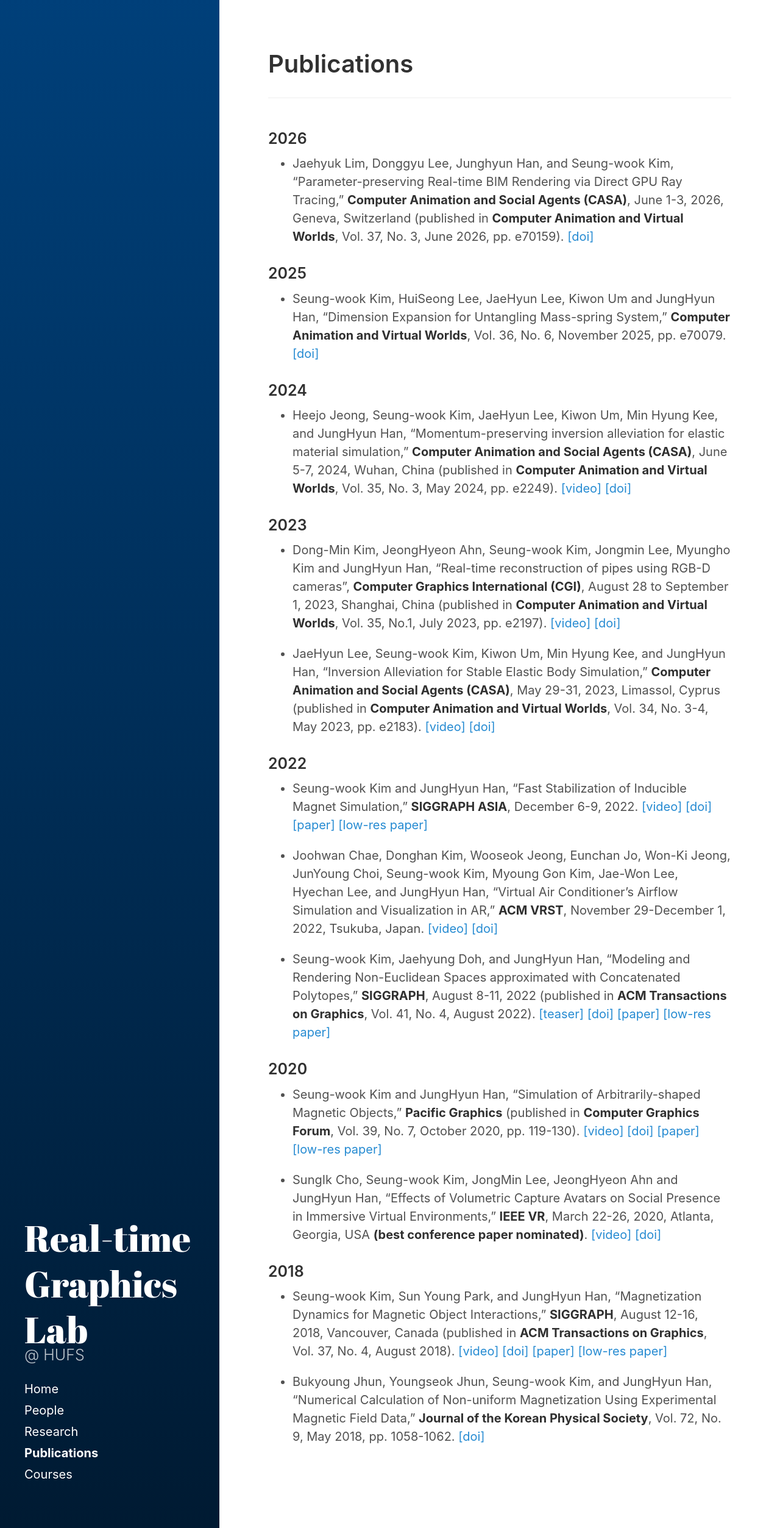
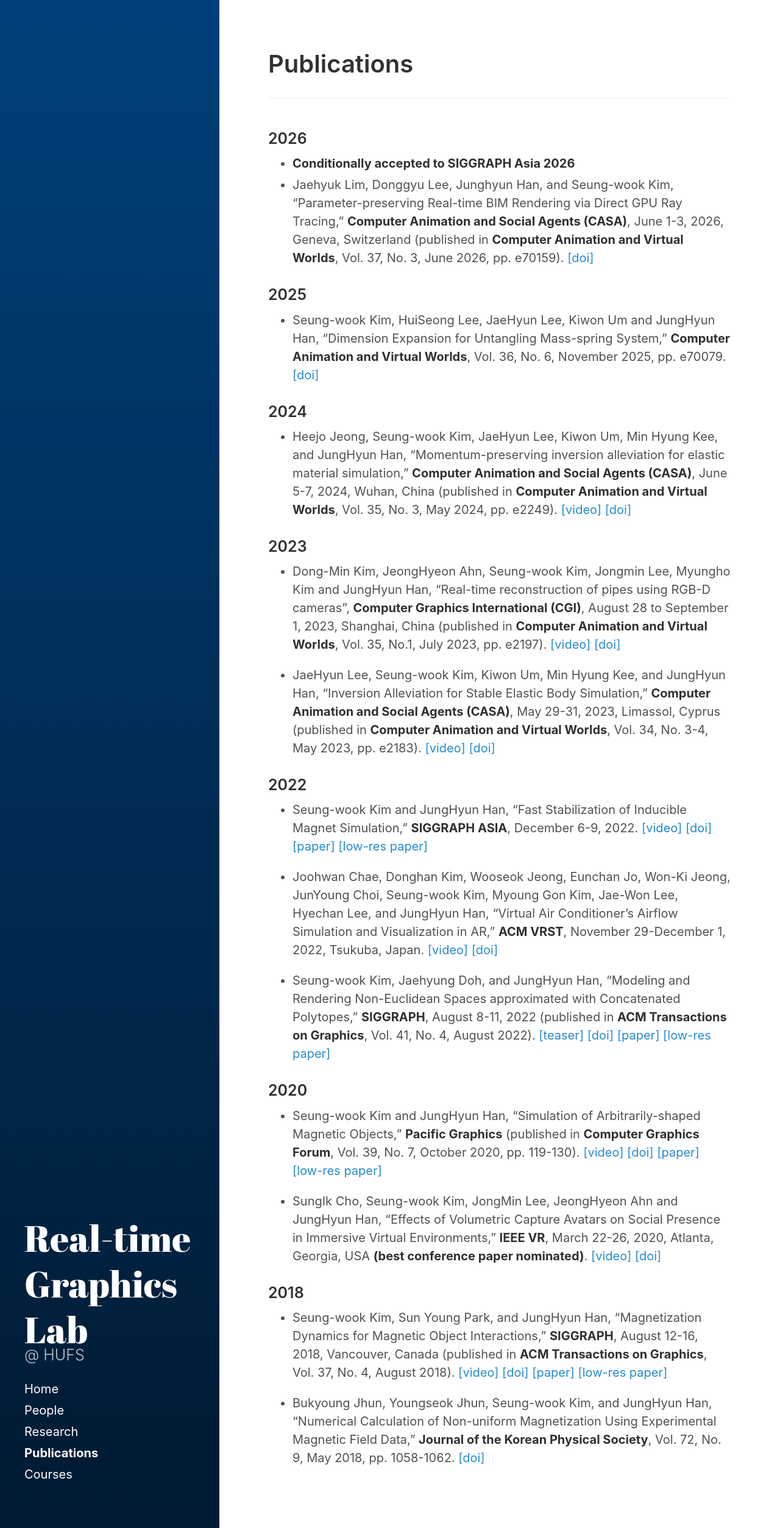
Before and after one commit to God-eunger/God-eunger.github.io, a Jekyll site: the page built from publications/index.md, in a window 1280 px wide. Shown: the whole page at 61% size. Built offline with Jekyll 4.4.1, drawn with Linux system fonts in a browser that asks for light colours.

Commit message:
Update index.md

```diff
--- a/publications/index.md
+++ b/publications/index.md
@@ -4,6 +4,7 @@ title: Publications
 ---
 
 ### 2026
+ * **Conditionally accepted to SIGGRAPH Asia 2026**
  * Jaehyuk Lim, Donggyu Lee, Junghyun Han, and Seung-wook Kim, “Parameter-preserving Real-time BIM Rendering via Direct GPU Ray Tracing,” **Computer Animation and Social Agents (CASA)**, June 1-3, 2026, Geneva, Switzerland (published in **Computer Animation and Virtual Worlds**, Vol. 37, No. 3, June 2026, pp. e70159). [[doi]](https://doi.org/10.1002/cav.70159)
 
 ### 2025
```
